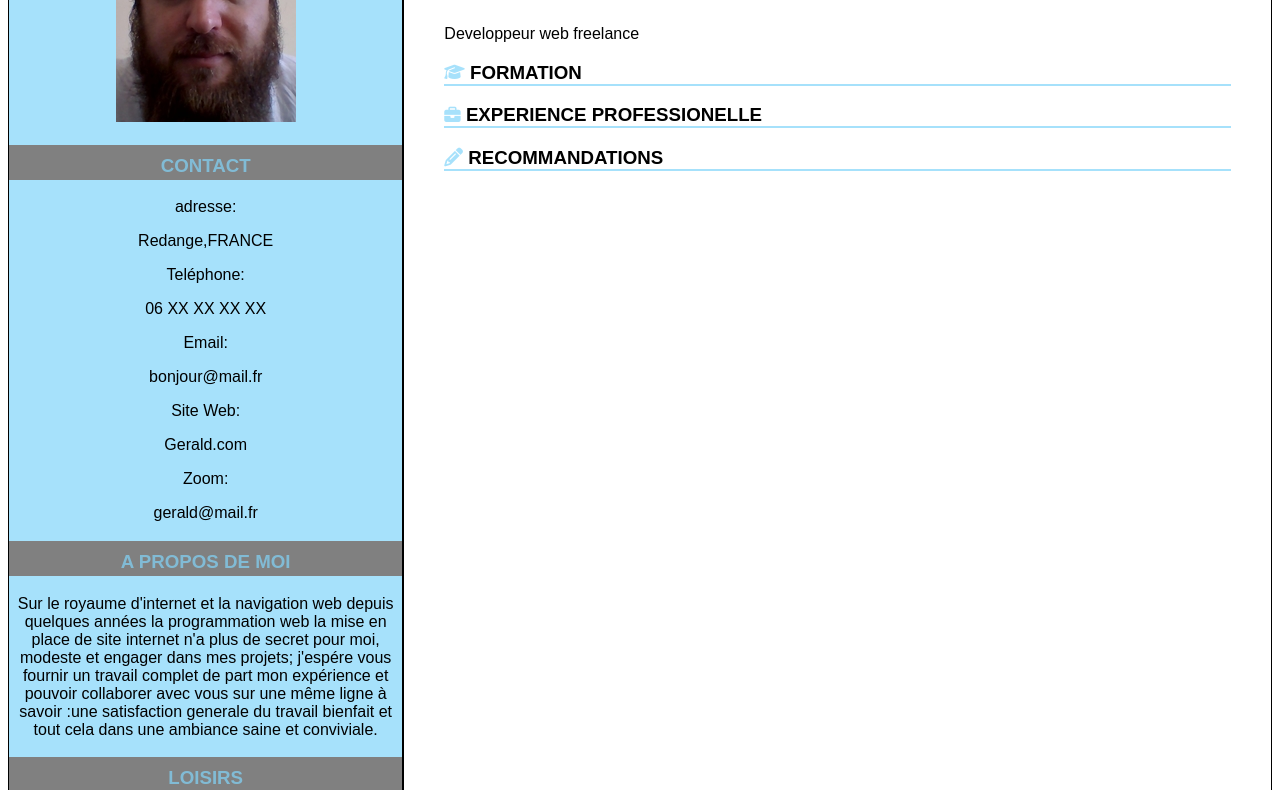
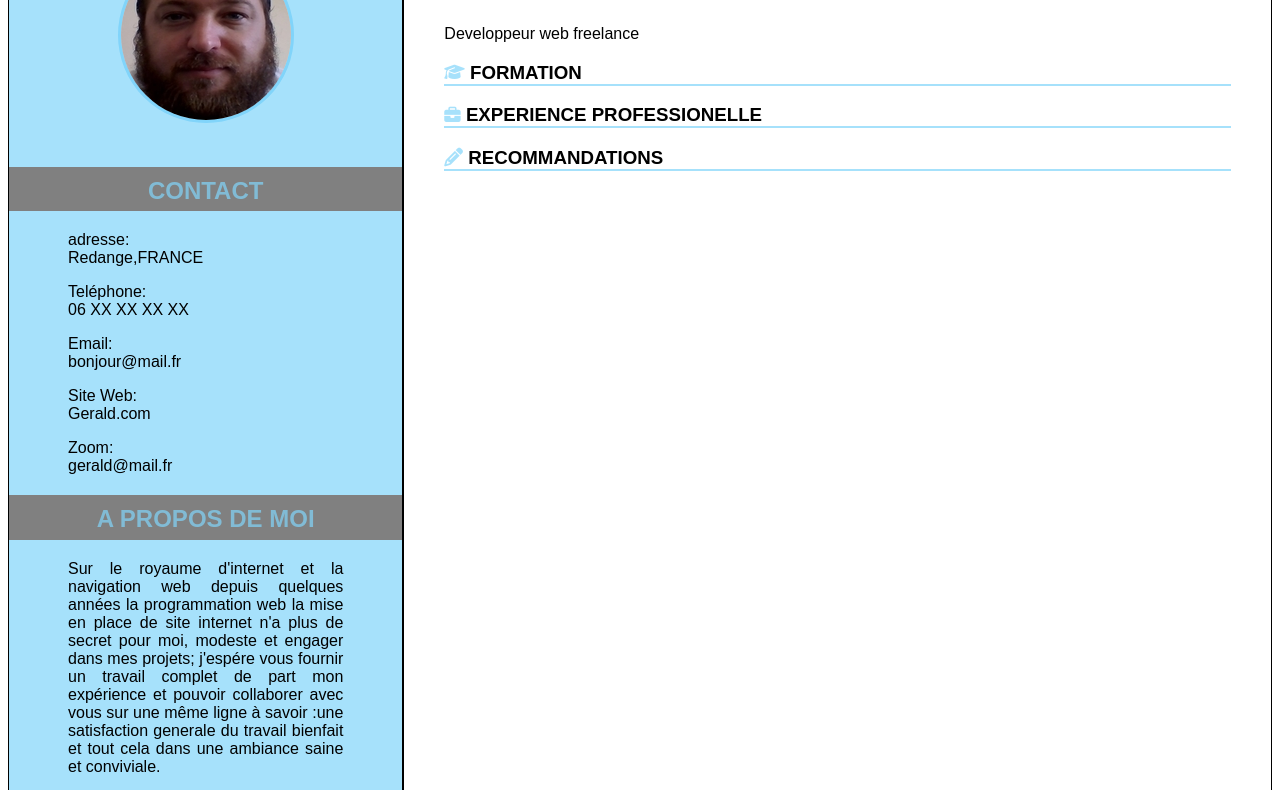
Before and after one commit to GERALD1983/moncv, a plain HTML site: page CV.html in a window 1280 px wide. Shown: the part 109-899 px from the top of the page. Drawn offline with Linux system fonts and the light colour scheme.

Commit message:
ajout photo ronde centrage texte et bordure cote gauche

```diff
--- a/CV.css
+++ b/CV.css
@@ -13,6 +13,7 @@
 	border: solid 1px black;
 	height: 1300px;
 
+
 }
 body
 {
@@ -25,12 +26,34 @@ body
 {
 	text-align: center;
 }
+.gauche p
+{
+	padding-left: 15%;
+	padding-right: 15%;
+}
+img
+{
+  border-radius :50%;
+  border:3px solid rgba(129,212,250 ,1);
+  margin-top: 12%;
+  margin-bottom: 5%;
+}
+.contact
+{
+	text-align: left;
+}
+.propos
+{
+	text-align: justify;
+	height: 510px;
+}
 .CAT
 {
 	background-color: grey;
 	color: rgba(129,212,250,0.7);
 	height: 25px;
 	padding-top: 2.5%;
+	padding-bottom: 2.5%;
 
 }
 .droite ,.nom .metier h3
--- a/CV.html
+++ b/CV.html
@@ -20,29 +20,29 @@
 		<section class="gauche">
 
 			<div>
-				<img src="image/ma_photomini.jpg">
+				<img src="image/photo_carre2.jpg">
 
 			</div>
 
-			<h3 class="CAT">CONTACT</h3>
+			<h2 class="CAT">CONTACT</h3>
 
-			<div class="blocG">
+			<div class="contact">
 
-				<p>adresse:</p> <p>Redange,FRANCE</p>
+				<p>adresse:<br> Redange,FRANCE</p>
 
-				<p>Teléphone:</p> <p>06 XX XX XX XX</p>
+				<p>Teléphone:<br> 06 XX XX XX XX</p>
 
-				<p>Email:</p> <p>bonjour@mail.fr</p>
+				<p>Email:<br> bonjour@mail.fr</p>
 
-				<p>Site Web:</p> <p>Gerald.com</p>
+				<p>Site Web:<br> Gerald.com</p>
 
-				<p>Zoom:</p> <p>gerald@mail.fr</p>
+				<p>Zoom:<br> gerald@mail.fr</p>
 
 			</div>
 
-			<h3 class="CAT">A PROPOS DE MOI</h3>
+			<h2 class="CAT">A PROPOS DE MOI</h3>
 
-			<div class="blocG">
+			<div class="propos">
 
 				<p>Sur le royaume d'internet et la navigation web depuis quelques années la programmation web la mise en place de site internet n'a plus de secret pour moi, modeste et engager dans mes projets; j'espére vous fournir un travail complet de part mon expérience et pouvoir collaborer avec vous sur une même ligne à savoir :une satisfaction generale du travail bienfait et tout cela  dans une ambiance saine et conviviale.</p>
 
@@ -50,7 +50,7 @@
 
 
 
-			<h3 class="CAT">LOISIRS</h3>
+			<h2 class="CAT">LOISIRS</h3>
 
 			<div class="blocG">
 
```
Also changed, not shown: image/photo_carre.jpg (added), image/photo_carre2.jpg (added).
